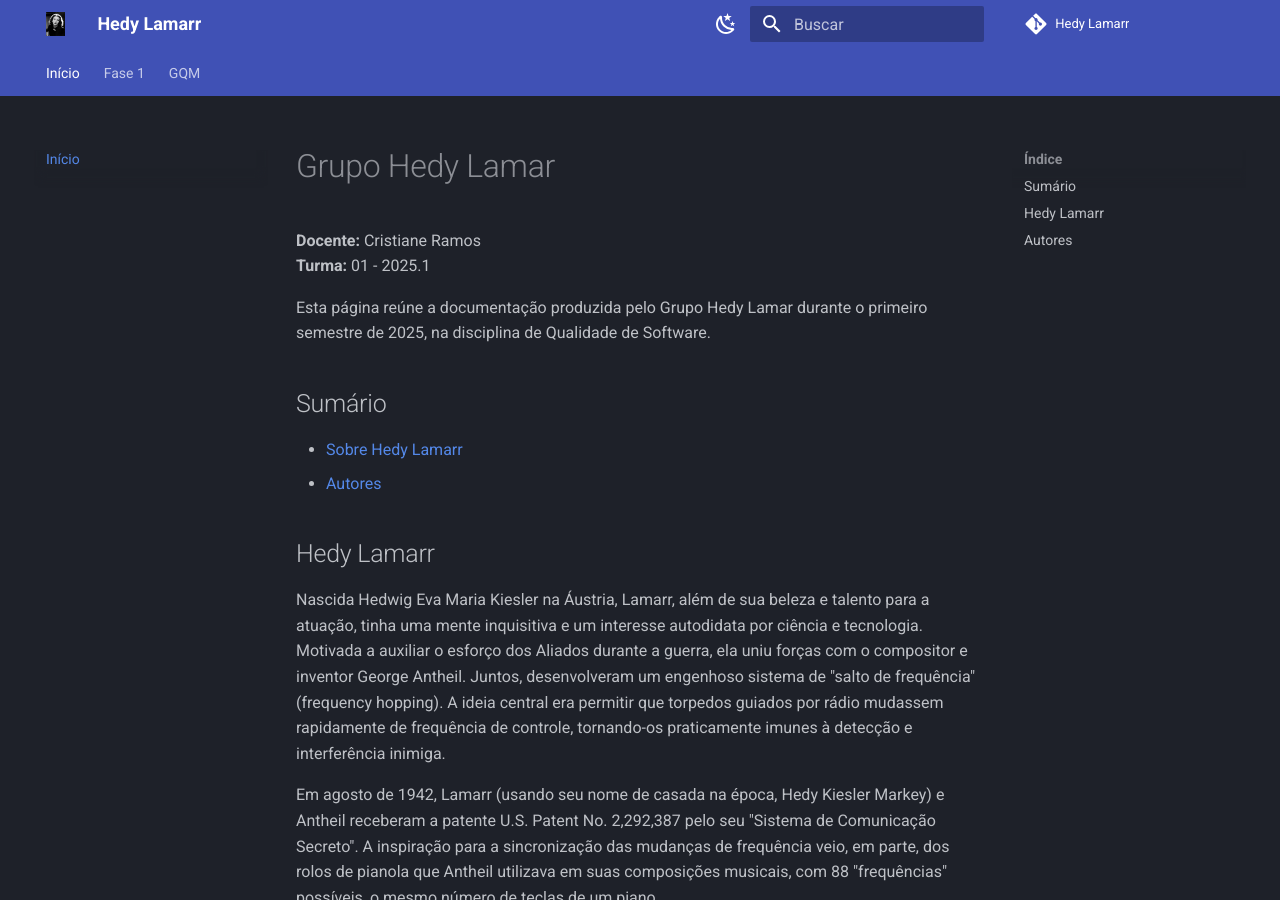
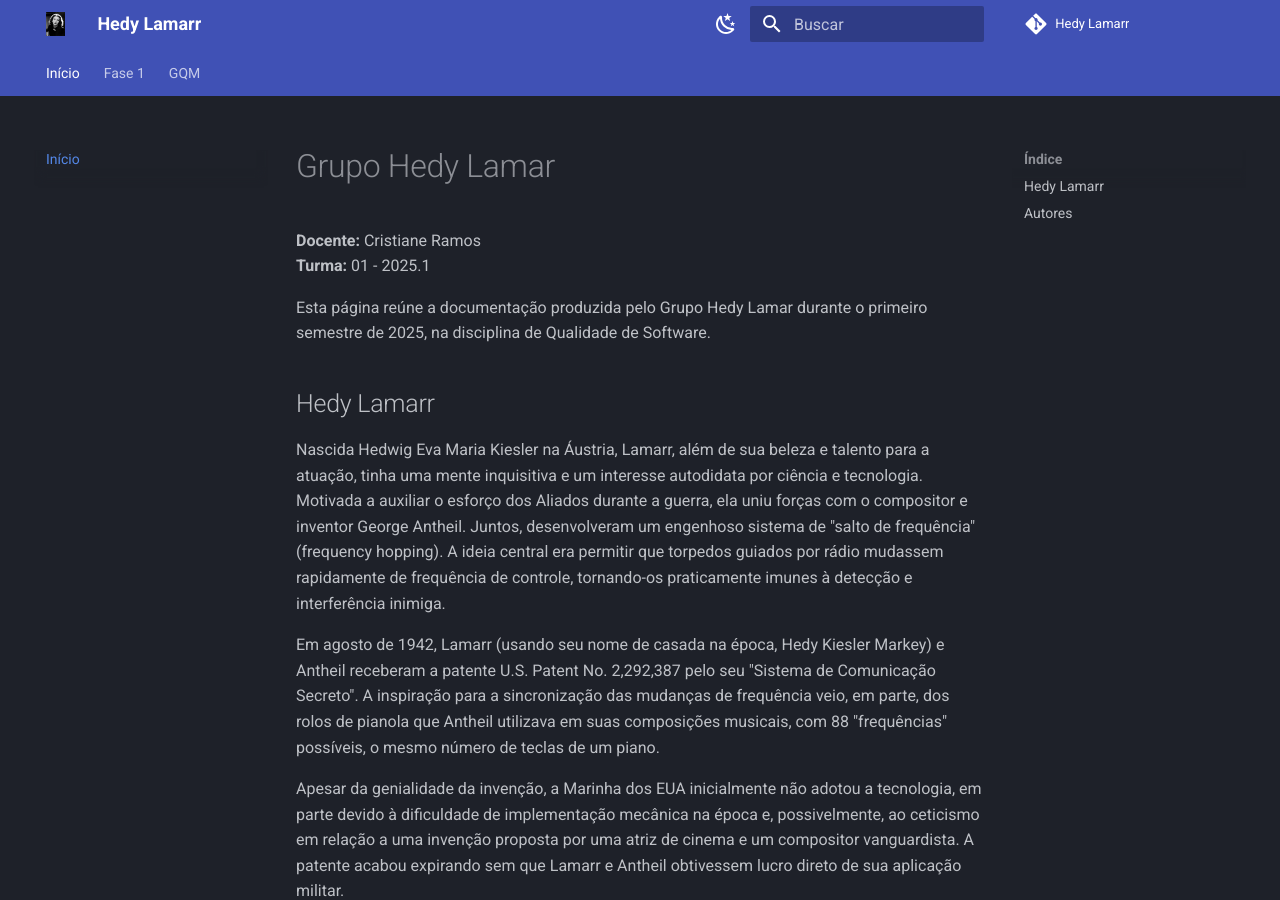
Before and after one commit to FCTE-Qualidade-de-Software-1/2025-1-T01-HEDY-LAMAR, an MkDocs documentation site: the page built from docs/index.md, in a window 1280 px wide and 900 px high. Built offline with MkDocs 1.6.1 and Material for MkDocs 9.7.7, drawn with Linux system fonts in a browser that asks for light colours; some web fonts are replaced; comment, search, counter and statistics services are not loaded.

Commit message:
docs: atualizada imagem

```diff
--- a/docs/index.md
+++ b/docs/index.md
@@ -4,11 +4,6 @@
 **Turma:** 01 - 2025.1
 
 Esta página reúne a documentação produzida pelo Grupo Hedy Lamar durante o primeiro semestre de 2025, na disciplina de Qualidade de Software.
-
-## Sumário
-
-- [Sobre Hedy Lamarr](#hedy-lamarr)
-- [Autores](#autores)
 
 ## Hedy Lamarr
 
@@ -22,7 +17,7 @@
 
 
 <div align="center">
-<img src="/img/icon.jpg" alt="Imagem da Hedy Lamarr" style=" max-width: 50%; height: auto;">
+<img src="img/icon.jpg" alt="Imagem da Hedy Lamarr" style=" max-width: 50%; height: auto;">
 </div>
 
 <div align="center">
```
